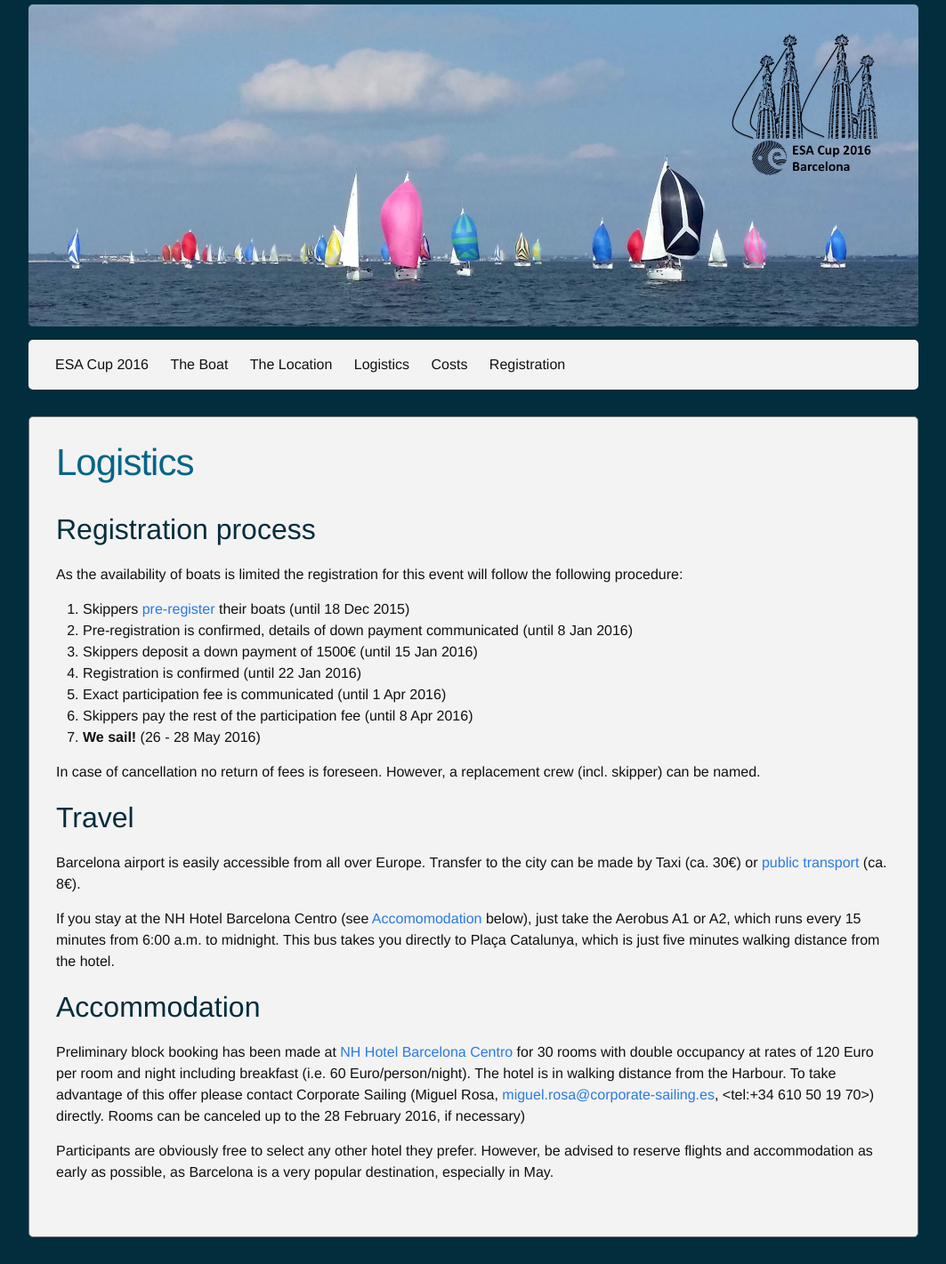
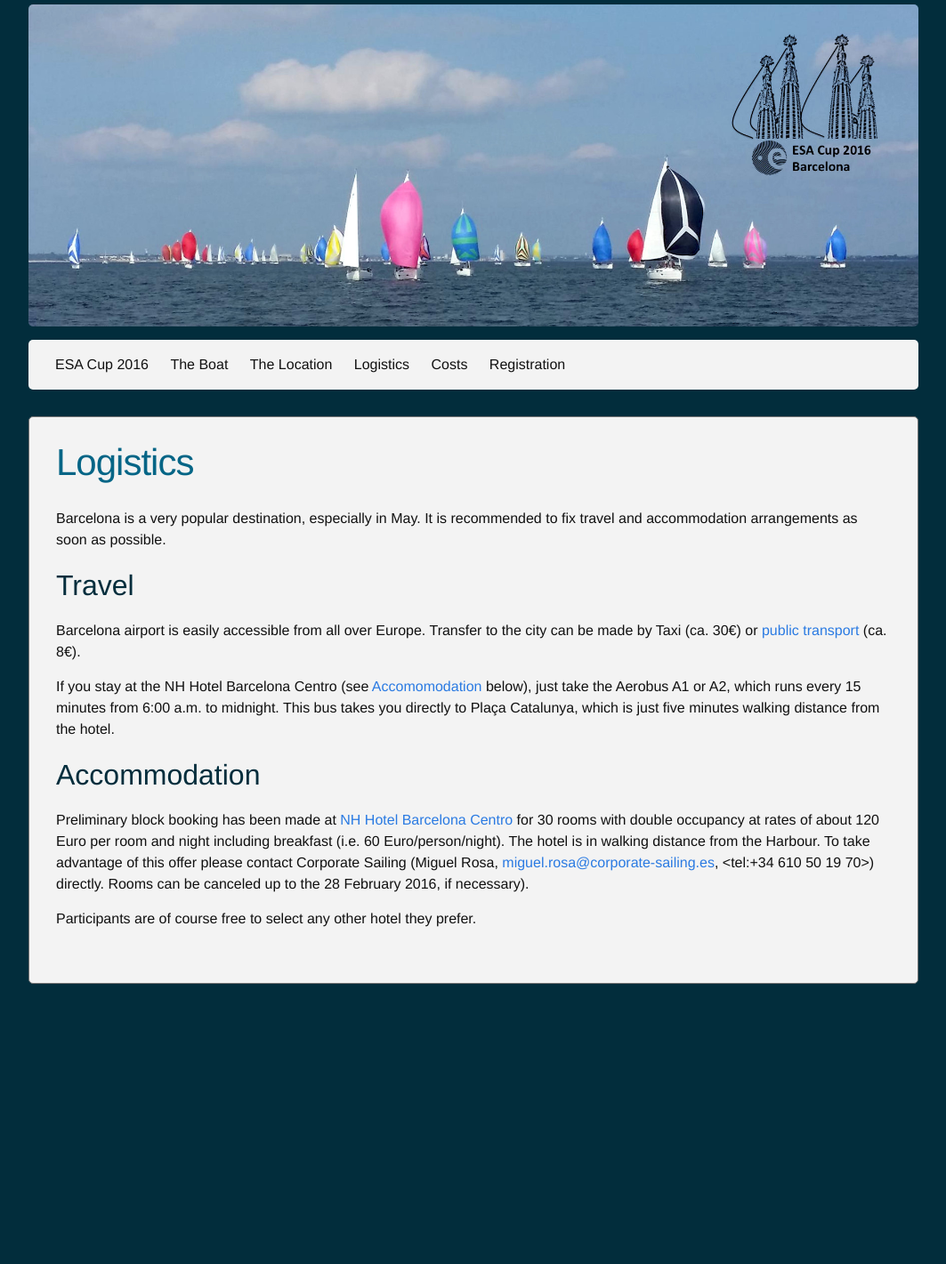
Before and after one commit to esacup2016/esacup2016.github.io, a Jekyll site: the page built from pages/logistics.md, in a window 1280 px wide. Shown: the whole page at 89% size, without its empty margins (108-1171 px from the left). Built offline with Jekyll 4.4.1, drawn with Linux system fonts in a browser that asks for light colours; after the commit the page ends 1136 px from its top, so only the background shows below that.

Commit message:
Logistics: Remove registration process

```diff
--- a/pages/logistics.md
+++ b/pages/logistics.md
@@ -5,22 +5,11 @@ permalink: /logistics/
 menu-rank: 5
 ---
 
-## Registration process
-As the availability of boats is limited the registration for this event will
-follow the following procedure:
-
-1. Skippers [pre-register](/registration) their boats (until 18 Dec 2015)
-2. Pre-registration is confirmed, details of down payment communicated (until 8 Jan 2016)
-3. Skippers deposit a down payment of 1500€ (until 15 Jan 2016)
-4. Registration is confirmed (until 22 Jan 2016)
-5. Exact participation fee is communicated (until 1 Apr 2016)
-6. Skippers pay the rest of the participation fee (until 8 Apr 2016)
-7. **We sail!** (26 - 28 May 2016)
-
-In case of cancellation no return of fees is foreseen. However, a replacement
-crew (incl. skipper) can be named.
+Barcelona is a very popular destination, especially in May. It is recommended to
+fix travel and accommodation arrangements as soon as possible.
 
 ## Travel
+
 Barcelona airport is easily accessible from all over Europe. Transfer to the
 city can be made by Taxi (ca. 30€) or [public
 transport](http://www.tmb.cat/en/acces-aeroport) (ca. 8€).
@@ -31,14 +20,13 @@ runs every 15 minutes from 6:00 a.m. to midnight. This bus takes you directly to
 Plaça Catalunya, which is just five minutes walking distance from the hotel.
 
 ## Accommodation {#accommodation}
+
 Preliminary block booking has been made at [NH Hotel Barcelona
 Centro](http://www.nh-hotels.com/hotel/nh-barcelona-centro) for 30 rooms with
-double occupancy at rates of 120 Euro per room and night including breakfast
-(i.e. 60 Euro/person/night). The hotel is in walking distance from the Harbour.
-To take advantage of this offer please contact Corporate Sailing (Miguel Rosa,
-<miguel.rosa@corporate-sailing.es>, <tel:+34 610 50 19 70>) directly.
-Rooms can be canceled up to the 28 February 2016, if necessary)
+double occupancy at rates of about 120 Euro per room and night including
+breakfast (i.e. 60 Euro/person/night). The hotel is in walking distance from the
+Harbour. To take advantage of this offer please contact Corporate Sailing
+(Miguel Rosa, <miguel.rosa@corporate-sailing.es>, <tel:+34 610 50 19 70>)
+directly. Rooms can be canceled up to the 28 February 2016, if necessary).
 
-Participants are obviously free to select any other hotel they prefer. However,
-be advised to reserve flights and accommodation as early as possible, as
-Barcelona is a very popular destination, especially in May.
+Participants are of course free to select any other hotel they prefer.
```
